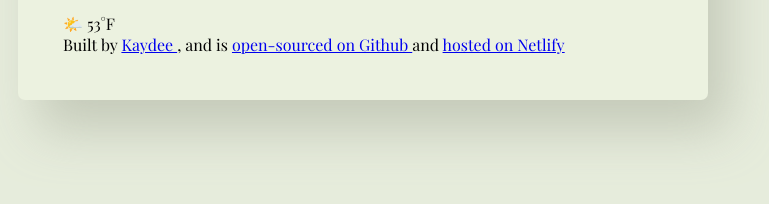
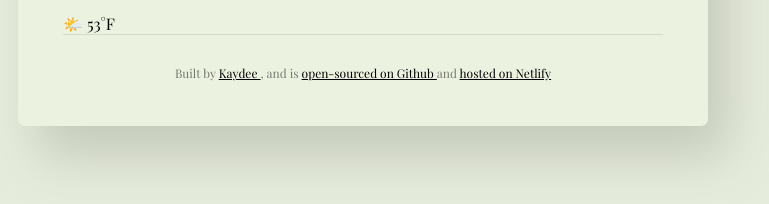
Before and after one commit to kaydee-codes/kds---vanilla-weather-app, a plain HTML site: page index.html in a window 1280 px wide. Shown: the part 254-458 px from the top of the page, without its empty margins (277-1046 px from the left). Drawn offline with nearby package versions, Linux system fonts and the light colour scheme; a web font is replaced by a local one.

Commit message:
updated footer css

```diff
--- a/src/index.css
+++ b/src/index.css
@@ -10,6 +10,7 @@ body {
   box-shadow: 20px 30px 50px rgba(182, 188, 171, 0.7);
   border-radius: 7px;
 }
+
 .search-form-input {
   border: none;
   border-radius: 7px;
@@ -26,3 +27,15 @@ body {
   padding: 16px;
   margin-left: 8px;
 }
+
+footer {
+  border-top: 1px solid #d5dbcb;
+  padding: 30px 0 0 0;
+  text-align: center;
+  font-size: 12px;
+  color: rgba(0, 0, 0, 0.5);
+}
+
+a {
+  color: black;
+}
```
